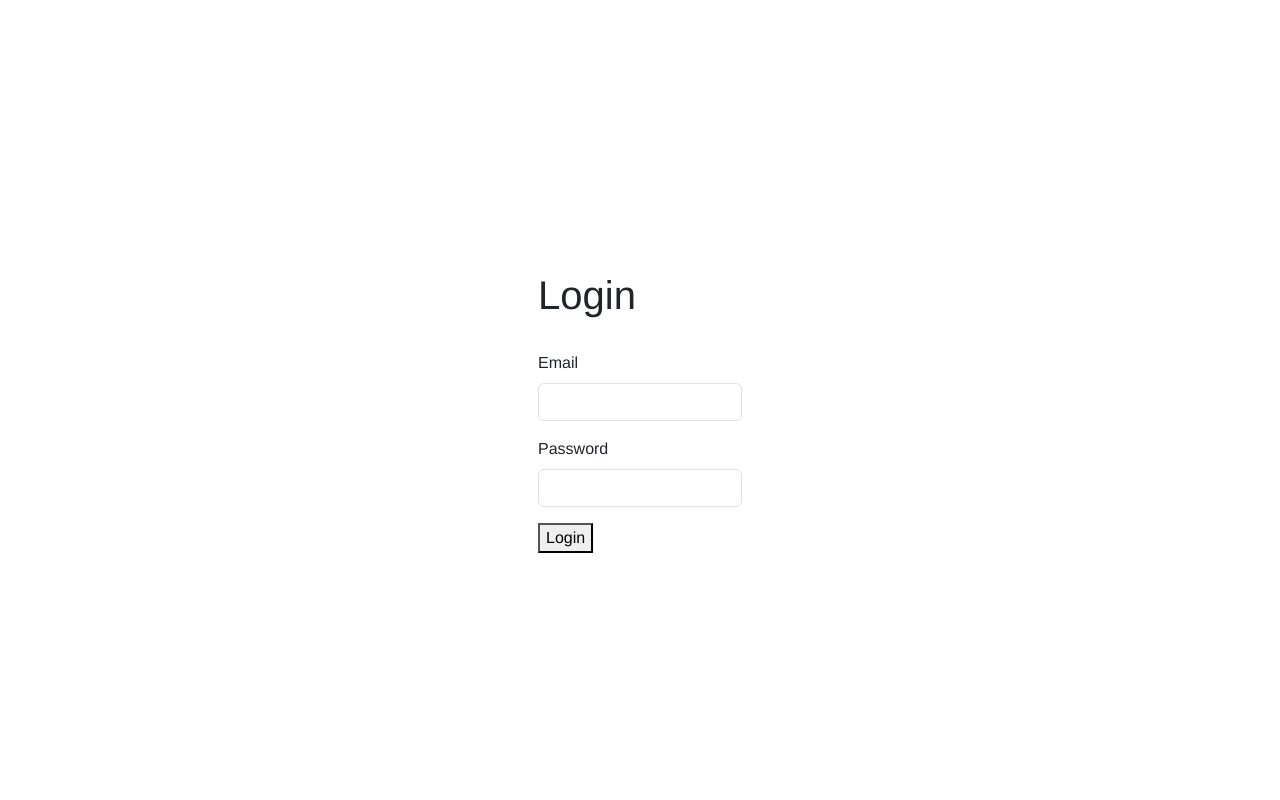
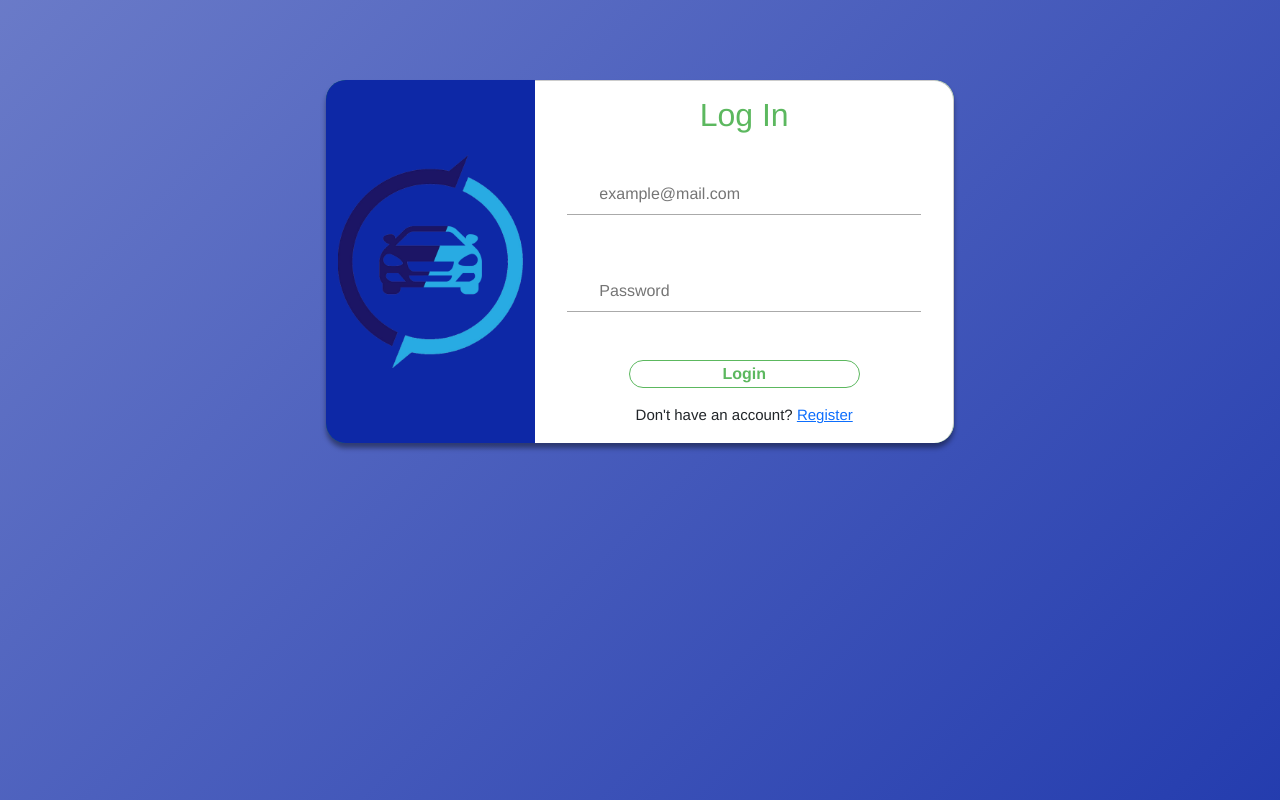
Before and after one commit to PramudyaReynaldi/car-rentals, a React (Vite) app in the folder client/: page /login in a window 1280 px wide. Built offline with nearby package versions, Linux system fonts and the light colour scheme.

Commit message:
adjust login page

```diff
--- a/client/src/pages/login.jsx
+++ b/client/src/pages/login.jsx
@@ -1,7 +1,8 @@
-import React, { useEffect, useState } from "react";
-import { useNavigate } from "react-router-dom";
+import React, { useEffect, useState, useLayoutEffect } from "react";
+import { useNavigate, Link } from "react-router-dom";
 import { useDispatch, useSelector } from "react-redux";
 import { LoginUser, reset } from "../features/authSlice";
+import logoCar from "../assets/images/logo_car.png";
 
 const LoginPage = () => {
     const [email, setEmail] = useState("");
@@ -10,7 +11,7 @@ const LoginPage = () => {
     const dispatch = useDispatch();
     const navigate = useNavigate();
 
-    const { user, isLoading, isSuccess, message } = useSelector(
+    const { user, isLoading, isSuccess } = useSelector(
         (state) => state.auth
     );
 
@@ -26,37 +27,76 @@ const LoginPage = () => {
         dispatch(LoginUser({ email, password }));
     }
 
+    useLayoutEffect(() => {
+        const styleTag = document.createElement('style');
+        styleTag.innerHTML = `
+            @keyframes gradient {
+                0% {
+                background-position: 0% 50%;
+                }
+                50% {
+                background-position: 100% 50%;
+                }
+                100% {
+                background-position: 0% 50%;
+                }
+            }
+
+            body {
+                background: linear-gradient(-45deg, var(--bg-accent), var(--bg-primary));
+                background-size: 400% 400%;
+                animation: gradient 15s ease infinite;
+            }
+        `;
+
+        document.body.appendChild(styleTag);
+
+        return () => {
+          document.body.removeChild(styleTag);
+        };
+    }, []);
+
+
     return (
-        <div className="container">
-            <div className="d-flex justify-content-center align-items-center vh-100 flex-column">
-                <div className="login-content">
-                    <div className="login-title py-4">
-                        <h1>Login</h1>
+        <div className="container-fluid">
+            <div className="row auth-content bg-success text-center">
+                <div className="col-md-4 text-center auth__info">
+                    <img src={logoCar} alt="Car Rentals" />
                 </div>
-                    <div className="login-form-wrapper">
-                        <form onSubmit={Auth}>
-                            <div className="mb-3">
-                                <label className="form-label">Email</label>
+                <div className="col-md-8 col-xs-12 col-sm-12 auth_form ">
+                    <div className="container-fluid">
+                        <div className="row">
+                            <h2 className="auth__title">Log In</h2>
+                        </div>
+                        <div className="row">
+                            <form className="form-group" onSubmit={Auth}>
+                                <div className="row">
                                     <input
                                         type="email"
-                                    value={email}
+                                        name="email"
+                                        className="form__input"
+                                        placeholder="example@mail.com"
                                         onChange={(e) => setEmail(e.target.value)}
-                                    className="form-control"
+                                    />
+                                </div>
+                                <div className="row">
+                                    <input
+                                        type="password"
+                                        name="password"
+                                        className="form__input"
+                                        placeholder="Password"
+                                        onChange={(e) => setPassword(e.target.value)}
                                     />
                                 </div>
 
-                            <div htmlFor="password" className="mb-3">
-                                <label className="form-label">Password</label>
-                                <input
-                                    name="password"
-                                    type="password"
-                                    value={password}
-                                    onChange={(e) => setPassword(e.target.value)}
-                                    className="form-control"
-                                />
+                                <input type="submit" value={isLoading ? "Loading..." : "Login"} className="button-auth" />
+                            </form>
                         </div>
-                            <button type="submit">{isLoading ? "Loading..." : "Login"}</button>
-                        </form>
+                        <div className="row">
+                            <p>Don't have an account? {" "}
+                                <Link to="/register">Register</Link>
+                            </p>
+                        </div>
                     </div>
                 </div>
             </div>
```
Lines whose indentation alone changed are shown as unchanged.
